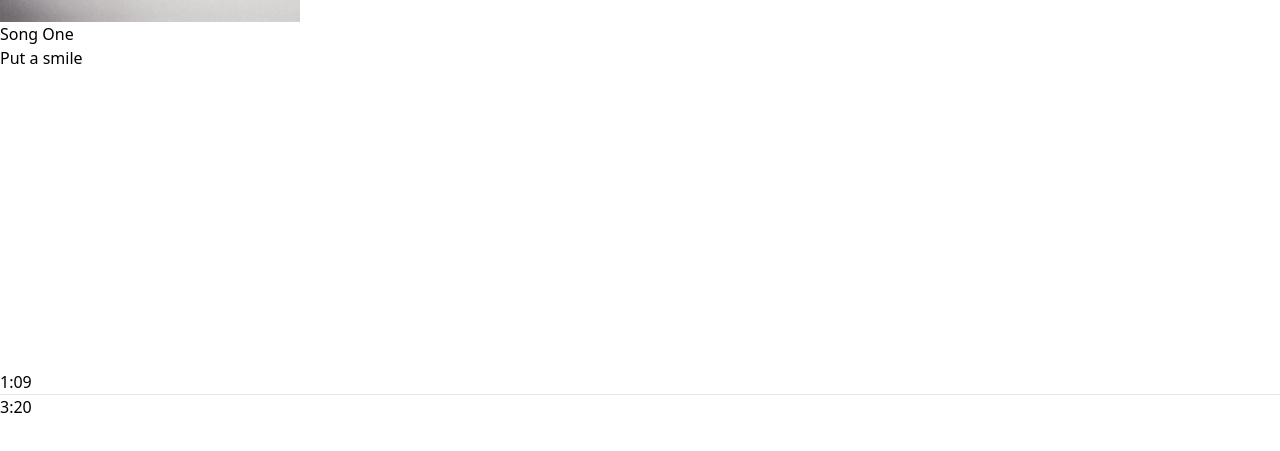
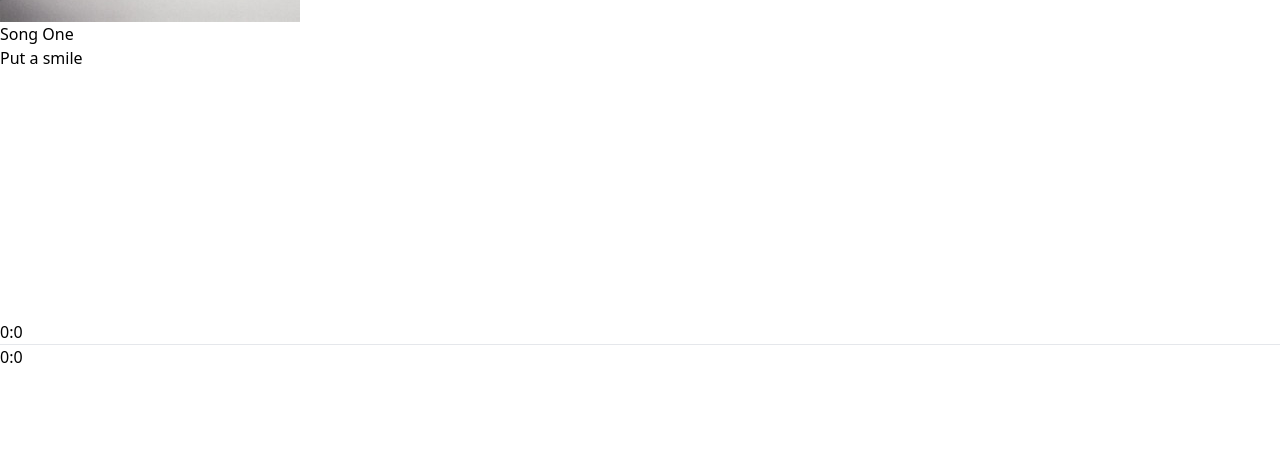
Before and after one commit to Boniadgithub/spotify_clone, a React (Vite) app: page / in a window 1280 px wide. Shown: the part 5948-6399 px from the top of the page. Built offline with nearby package versions, Linux system fonts and the light colour scheme.

Commit message:
additional feuture

```diff
--- a/src/components/Player.jsx
+++ b/src/components/Player.jsx
@@ -1,35 +1,39 @@
 import React from 'react'
-import { assets, songsData } from '../assets/assets'
+import { assets } from '../assets/assets'
 import { useContext } from 'react'
 import { PlayerContext } from '../context/PlayerContext'
 
 function player() {
 
-  const {seekBar,seekBg, playStatus,play,pause}= useContext(PlayerContext);
+  const {track, seekBar,seekBg, playStatus,play,pause,time}= useContext(PlayerContext);
   return (
     <div className='h-[7%] bg-black flex  justify-items-center  text-white px-2 gap-2'>
       <div className='hidden  lg:flex items-center gap-4'>
-      <img className="w-14 rounded-md"src={songsData[0].image} alt=""/>
+      <img className="w-14 rounded-md"src={track.image} alt=""/>
        <div>
-        <p>{songsData[0].name}</p>
-        <p>{songsData[0].desc.slice(0,12)}</p>
+        <p>{track.name}</p>
+        <p>{track.desc.slice(0,12)}</p>
         </div>
         </div>
         <div className='flex flex-col items-center gap-1 m-auto'>
           <div className='flex gap-4'>
                  <img className='w-4 cursor-pointer' src={assets.shuffle_icon} alt=""/>
                   <img className='w-4 cursor-pointer' src={assets.prev_icon} alt=""/>
-                   <img onClick={play}className='w-4 cursor-pointer' src={assets.play_icon} alt=""/>
-                   <img onClick={pause}className='w-4 cursor-pointer' src={assets.pause_icon} alt=""/>
+                  {playStatus
+                  ?<img onClick={pause}className='w-4 cursor-pointer' src={assets.pause_icon} alt=""/>
+                  :<img onClick={play}className='w-4 cursor-pointer' src={assets.play_icon} alt=""/>
+
+                  }
+
                     <img className='w-4 cursor-pointer' src={assets.next_icon} alt=""/>
                      <img className='w-4 cursor-pointer' src={assets.loop_icon} alt=""/>
           </div>
           <div className='flex gap-2 items-center'>
-             <p>1:09</p>
+             <p>{time.currentTime.minutes}:{time.currentTime.seconds}</p>
              <div ref={seekBg} className='w-[60vw] max-w-[500px]  bg-gray-300 rounded-full cursor-pointer'>
               <hr ref={seekBar} className='h-1 border-none w-0 bg-green-800 rounded-full'></hr>
             </div>
-            <p>3:20</p>
+            <p>{time.TotalTime.minutes}:{time.TotalTime.seconds}</p>
           </div>
         </div>
         <div className='hidden lg:flex items-center gap-2 opacity-75'>
--- a/src/context/PlayerContext.jsx
+++ b/src/context/PlayerContext.jsx
@@ -14,7 +14,7 @@
             seconds:0,
             minutes:0
         },
-        totalTime:{
+        TotalTime:{
             seconds:0,
             minutes:0
         }
```
